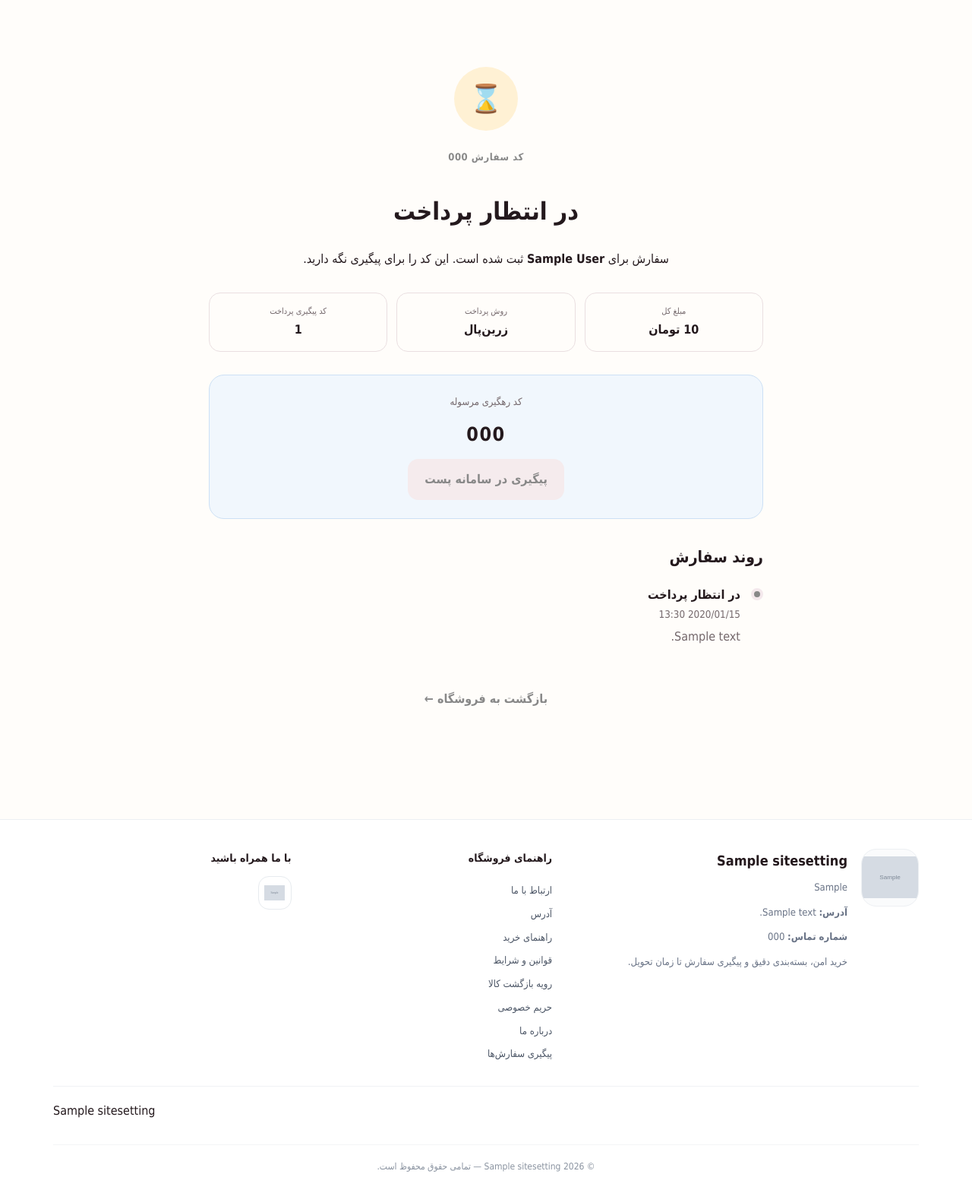
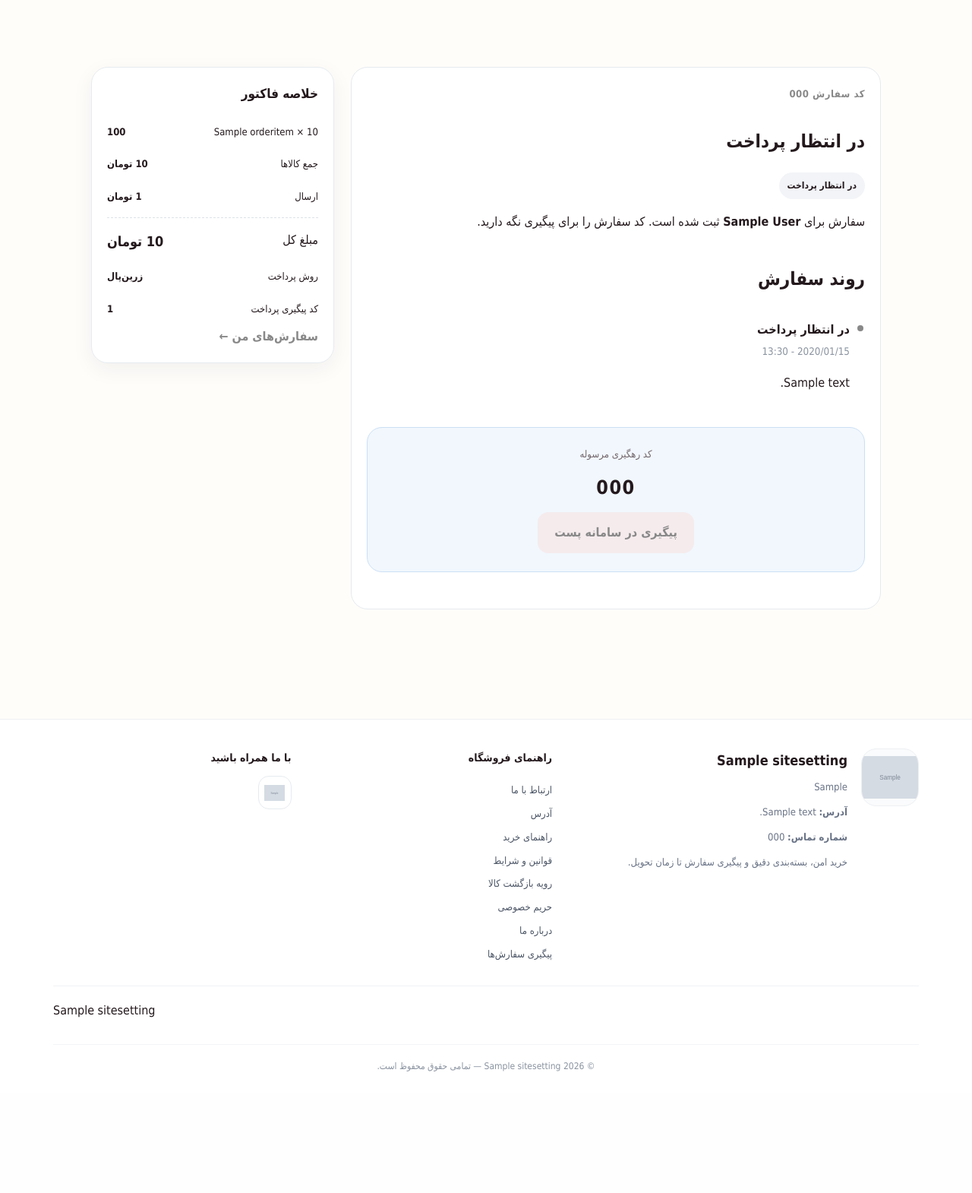
Before and after one commit to deltashopsiavash/sanashop, a Django app: page /order/000/ in a window 1280 px wide. Shown: the part 167-1737 px from the top of the page at 76% size. After the commit the page ends 1577 px from the top, so only its background shows below. Run offline with Django 5.2, Linux system fonts and the light colour scheme; a user stored in the database is signed in; data comes from the database, SQL or seed files in the repository; tables that the repository leaves empty hold one stand-in row (values such as "Sample post"); grey boxes marked "Sample" are stand-in pictures.

Commit message:
Upgrade order status timeline and reservation state

```diff
--- a/templates/shop/order_status.html
+++ b/templates/shop/order_status.html
@@ -1,7 +1,11 @@
-{% extends 'shop/base.html' %}{% block title %}سفارش {{ order.code }} | {{ store_settings.site_name }}{% endblock %}
-{% block content %}<main class="section"><div class="container order-box"><div class="status-icon {% if order.status == 'paid' %}success{% endif %}">{% if order.status == 'paid' %}✓{% elif order.status == 'cancelled' %}×{% else %}⌛{% endif %}</div><span class="eyebrow">کد سفارش {{ order.code }}</span><h1>{{ order.get_status_display }}</h1><p>سفارش برای <b>{{ order.full_name }}</b> ثبت شده است. این کد را برای پیگیری نگه دارید.</p>
-<div class="order-meta"><div><span>مبلغ کل</span><b>{{ order.total|stringformat:'d' }} تومان</b></div><div><span>روش پرداخت</span><b>{{ order.get_payment_method_display }}</b></div>{% if order.payment_ref_id %}<div><span>کد پیگیری پرداخت</span><b>{{ order.payment_ref_id }}</b></div>{% endif %}</div>
-{% if order.tracking_code %}<section class="tracking-box"><span>کد رهگیری مرسوله</span><strong>{{ order.tracking_code }}</strong>{% if order.tracking_url %}<a class="btn btn-secondary" href="{{ order.tracking_url }}" target="_blank" rel="noopener">پیگیری در سامانه پست</a>{% endif %}</section>{% endif %}
-<section class="order-timeline"><h2>روند سفارش</h2>{% for event in order.status_events.all %}<div class="timeline-item"><i></i><div><b>{{ event.get_status_display }}</b><small>{{ event.created_at|date:'Y/m/d H:i' }}</small>{% if event.note %}<p>{{ event.note }}</p>{% endif %}</div></div>{% empty %}<p>وضعیت فعلی: {{ order.get_status_display }}</p>{% endfor %}</section>
-{% if order.payment_method == 'card' and order.status == 'pending' %}<section class="receipt-box"><h2>پرداخت کارت به کارت</h2><p>مبلغ <b>{{ order.total|stringformat:'d' }} تومان</b> را به کارت زیر واریز و تصویر رسید را بارگذاری کنید.</p><div class="card-number"><span>{{ store_settings.card_number|default:'شماره کارت هنوز تنظیم نشده' }}</span><small>به نام {{ store_settings.card_owner }}</small><button type="button" data-copy="{{ store_settings.card_number }}">کپی شماره کارت</button></div><form method="post" enctype="multipart/form-data">{% csrf_token %}<label class="upload-box">{{ receipt_form.image }}<span>انتخاب تصویر رسید (حداکثر ۸ مگابایت)</span></label>{% for error in receipt_form.image.errors %}<small class="error">{{ error }}</small>{% endfor %}<button class="btn btn-primary btn-block">ثبت و ارسال رسید</button></form></section>{% endif %}
-<a class="text-link" href="{% url 'home' %}">بازگشت به فروشگاه ←</a></div></main>{% endblock %}
+{% extends 'shop/base.html' %}{% load store_filters %}{% block title %}سفارش {{ order.code }} | {{ store_settings.site_name }}{% endblock %}
+{% block content %}<main class="section"><div class="container narrow"><div class="order-status-grid">
+  <section class="status-card"><span class="eyebrow">کد سفارش {{ order.code }}</span><h1>{{ order.get_status_display }}</h1><span class="status-pill {{ order.status }}">{{ order.get_status_display }}</span><p>سفارش برای <b>{{ order.full_name }}</b> ثبت شده است. کد سفارش را برای پیگیری نگه دارید.</p>
+    {% if order.reservation_active and not order.stock_committed %}<div class="reservation-timer" data-reservation-seconds="{{ order.reservation_remaining_seconds }}">⏳ --:--</div>{% endif %}
+    {% if order.status == 'rejected' and order.receipt_rejection_reason %}<div class="message error"><b>رسید پرداخت تأیید نشد.</b><br>{{ order.receipt_rejection_reason }}</div>{% endif %}
+    <div class="status-timeline"><h2>روند سفارش</h2>{% for event in order.status_events.all %}<div class="status-event"><b>{{ event.get_status_display }}</b><small>{{ event.created_at|date:'Y/m/d - H:i' }}</small>{% if event.note %}<p>{{ event.note }}</p>{% endif %}</div>{% empty %}<p>وضعیت فعلی: {{ order.get_status_display }}</p>{% endfor %}</div>
+    {% if order.payment_method == 'card' and order.reservation_active and order.status == 'pending' or order.payment_method == 'card' and order.reservation_active and order.status == 'rejected' %}<a class="btn btn-primary" href="{% url 'card_payment' order.code %}">{% if order.status == 'rejected' %}ارسال رسید جدید{% else %}ادامه پرداخت کارت به کارت{% endif %}</a>{% endif %}
+    {% if order.tracking_code %}<div class="tracking-box"><span>کد رهگیری مرسوله</span><strong>{{ order.tracking_code }}</strong>{% if order.tracking_url %}<a class="btn btn-secondary" href="{{ order.tracking_url }}" target="_blank" rel="noopener">پیگیری در سامانه پست</a>{% endif %}</div>{% endif %}
+  </section>
+  <aside class="delta-summary"><h2>خلاصه فاکتور</h2>{% for item in order.items.all %}<div class="delta-summary-row"><span>{{ item.title }} × {{ item.quantity }}</span><b>{{ item.total|money }}</b></div>{% endfor %}<div class="delta-summary-row"><span>جمع کالاها</span><b>{{ order.subtotal|money }} تومان</b></div>{% if order.discount_amount %}<div class="delta-summary-row"><span>تخفیف</span><b>− {{ order.discount_amount|money }} تومان</b></div>{% endif %}<div class="delta-summary-row"><span>ارسال</span><b>{% if order.shipping %}{{ order.shipping|money }} تومان{% else %}رایگان{% endif %}</b></div><div class="delta-summary-row delta-summary-total"><span>مبلغ کل</span><b>{{ order.total|money }} تومان</b></div><div class="delta-summary-row"><span>روش پرداخت</span><b>{{ order.get_payment_method_display }}</b></div>{% if order.payment_ref_id %}<div class="delta-summary-row"><span>کد پیگیری پرداخت</span><b>{{ order.payment_ref_id }}</b></div>{% endif %}<a class="text-link" href="{% url 'my_orders' %}">سفارش‌های من ←</a></aside>
+</div></div></main>{% endblock %}
```
